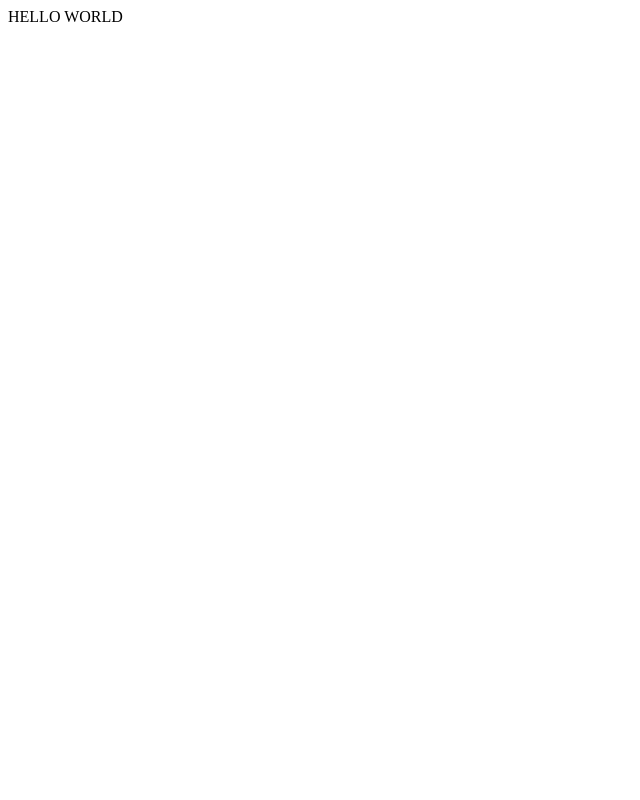
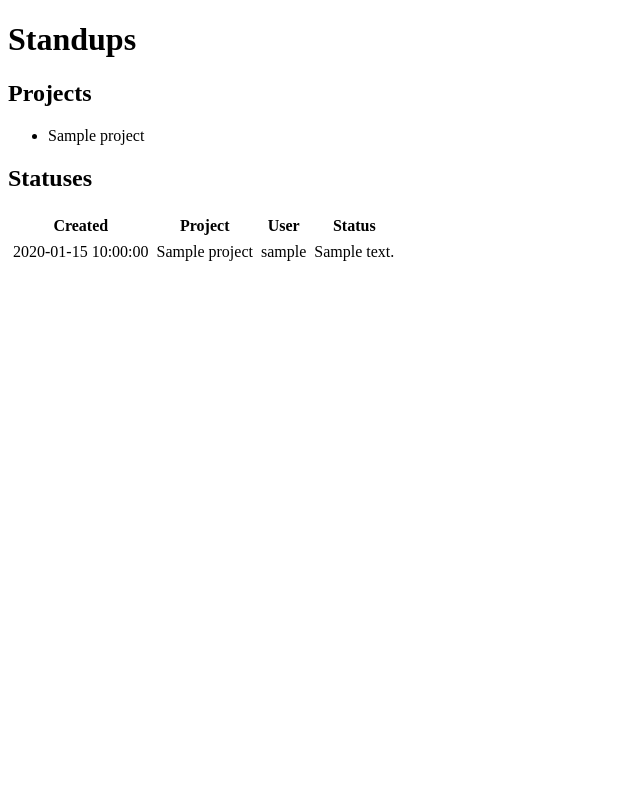
Before and after one commit to mozilla/standup, a Flask app: page / in a window 1280 px wide. Before the commit the part shown is almost empty. Shown: the whole page, without its empty margins (0-640 px from the left). Run offline with Flask 2, Linux system fonts and the light colour scheme; tables that the repository leaves empty hold one stand-in row (values such as "Sample post").

Commit message:
Add statuses and projects to home page, no style.

```diff
--- a/app.py
+++ b/app.py
@@ -54,7 +54,11 @@ class Status(db.Model):
 # Views:
 @app.route('/')
 def index():
-    return render_template('index.html')
+    """The home page."""
+    return render_template(
+        'index.html',
+        statuses=Status.query.all(),
+        projects=Project.query.all())
 
 
 @app.route('/status', methods=['POST'])
--- /dev/null
+++ b/templates/base.html
@@ -0,0 +1,10 @@
+<!doctype html>
+<html>
+<head>
+  <meta http-equiv="Content-Type" content="text/html; charset=utf-8"/>
+  <title>{{ title }}</title>
+</head>
+<body>
+  {% block content %}{% endblock %}
+</body>
+</html>
--- a/templates/index.html
+++ b/templates/index.html
@@ -1 +1,31 @@
-HELLO WORLD
+{% extends "base.html" %}
+{% set title = 'Standups' %}
+
+{% block content %}
+  <h1>{{ title }}</h1>
+
+  <h2>Projects</h2>
+  <ul>
+    {% for project in projects %}
+      <li>{{ project.name }}</li>
+    {% endfor %}
+  </ul>
+
+  <h2>Statuses</h2>
+  <table cellpadding="3">
+    <tr>
+      <th>Created</th>
+      <th>Project</th>
+      <th>User</th>
+      <th>Status</th>
+    </tr>
+    {% for status in statuses %}
+      <tr>
+        <td>{{ status.created }}</td>
+        <td>{{ status.project.name }}</td>
+        <td>{{ status.irc_handle }}</td>
+        <td>{{ status.content_html }}</td>
+      </tr>
+    {% endfor %}
+  </table>
+{% endblock %}
```
